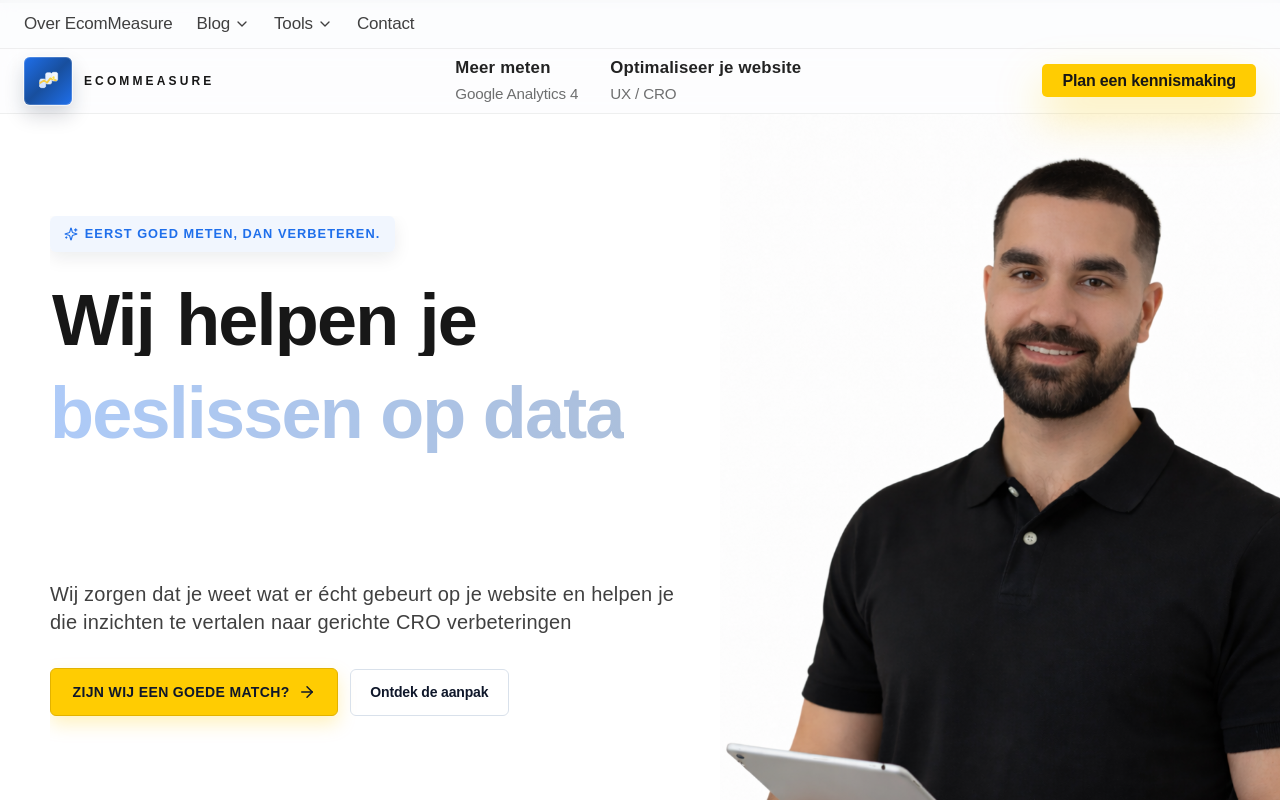
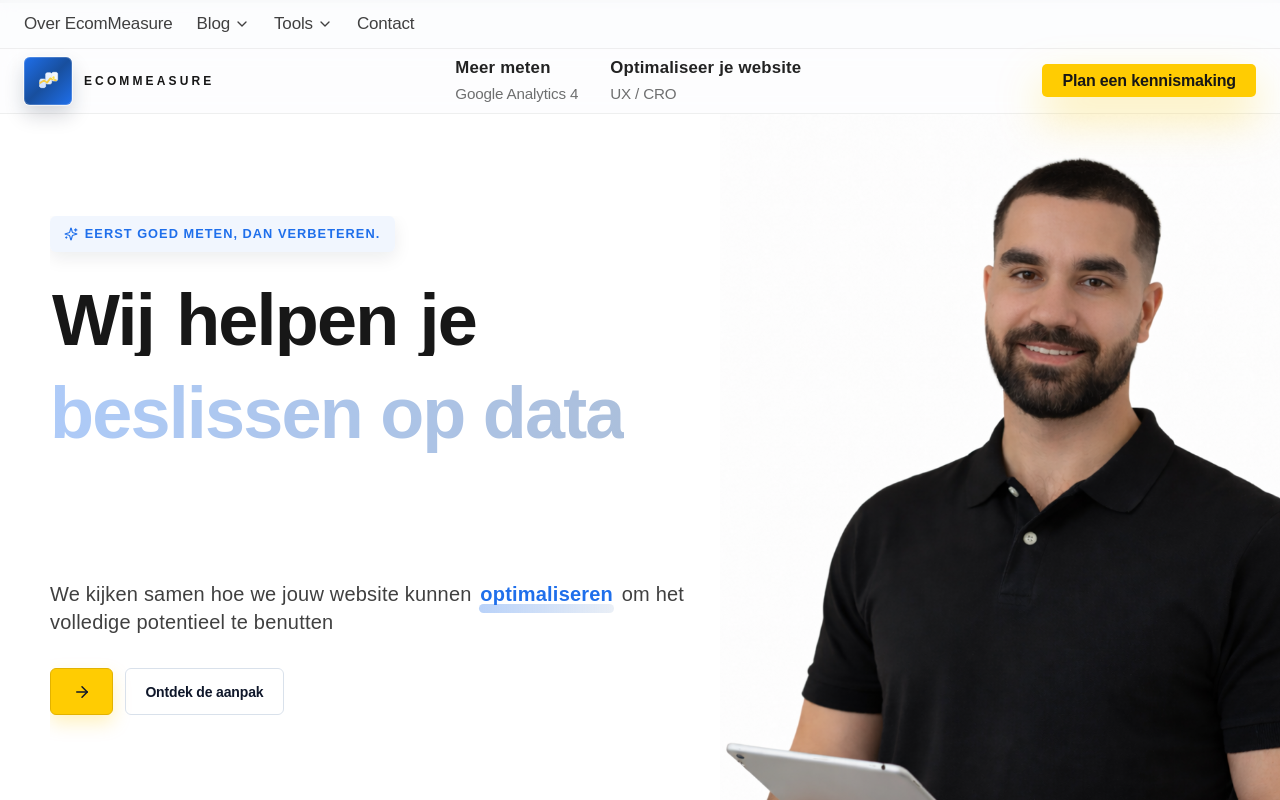
Before and after one commit to ProjectBibo/EcomMeasure3, a React (Vite) app: page / in a window 1280 px wide. Shown: the top 800 px of the page. Built offline with nearby package versions, Linux system fonts and the light colour scheme.

Commit message:
Update content.js

```diff
--- a/src/i18n/content.js
+++ b/src/i18n/content.js
@@ -75,8 +75,7 @@ export const translations = {
       ],
       titleHighlight: "GA4 en bewezen CRO-experimenten",
       description:
-        "Wij zorgen dat je weet wat er écht gebeurt op je website en helpen je die inzichten te vertalen naar gerichte CRO verbeteringen",
-      primaryCta: "Zijn wij een goede match?",
+        "We kijken samen hoe we jouw website kunnen optimaliseren om het volledige potentieel te benutten",
       secondaryCta: "Ontdek de aanpak",
       stats: [
         {
```
